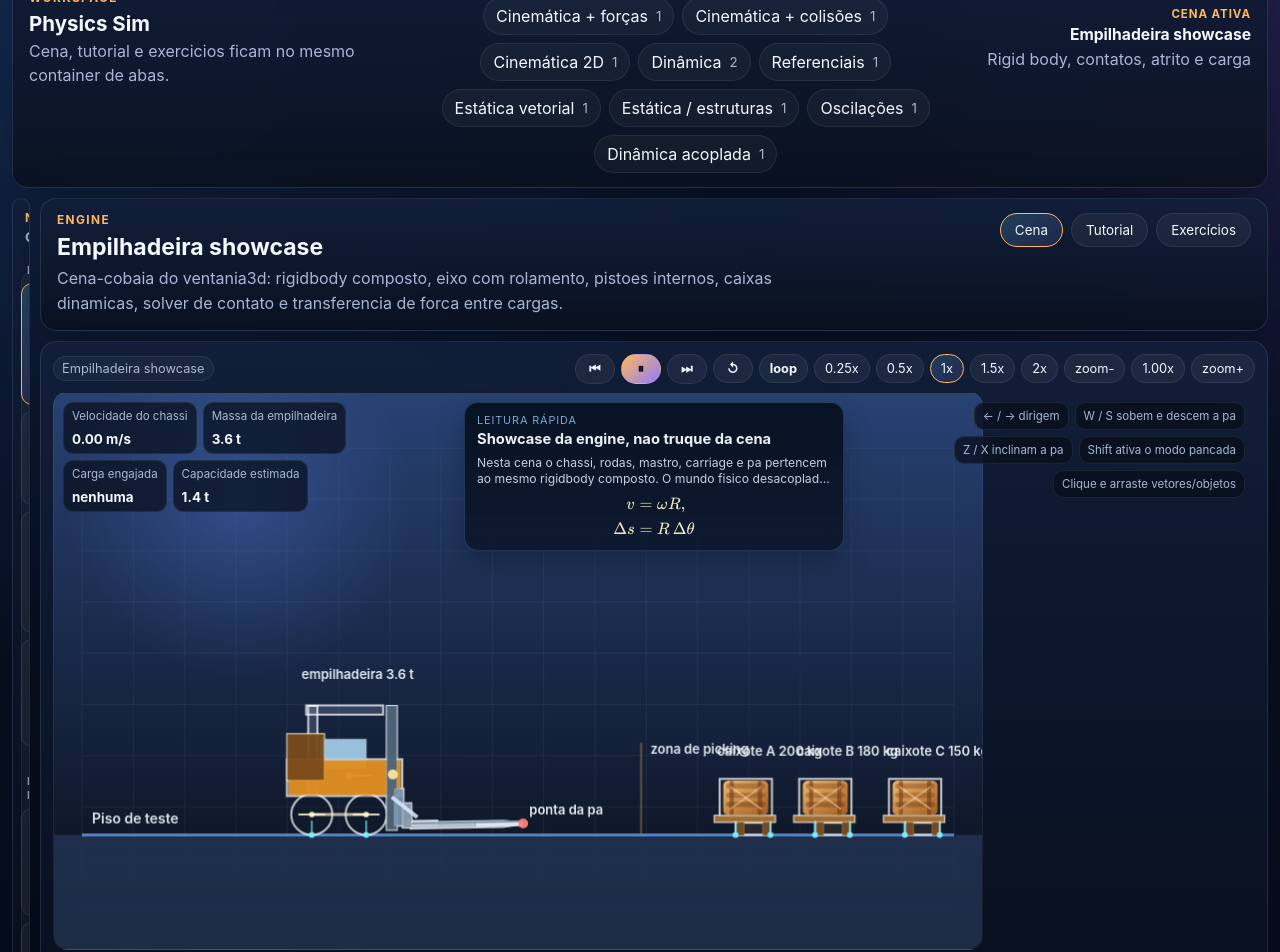
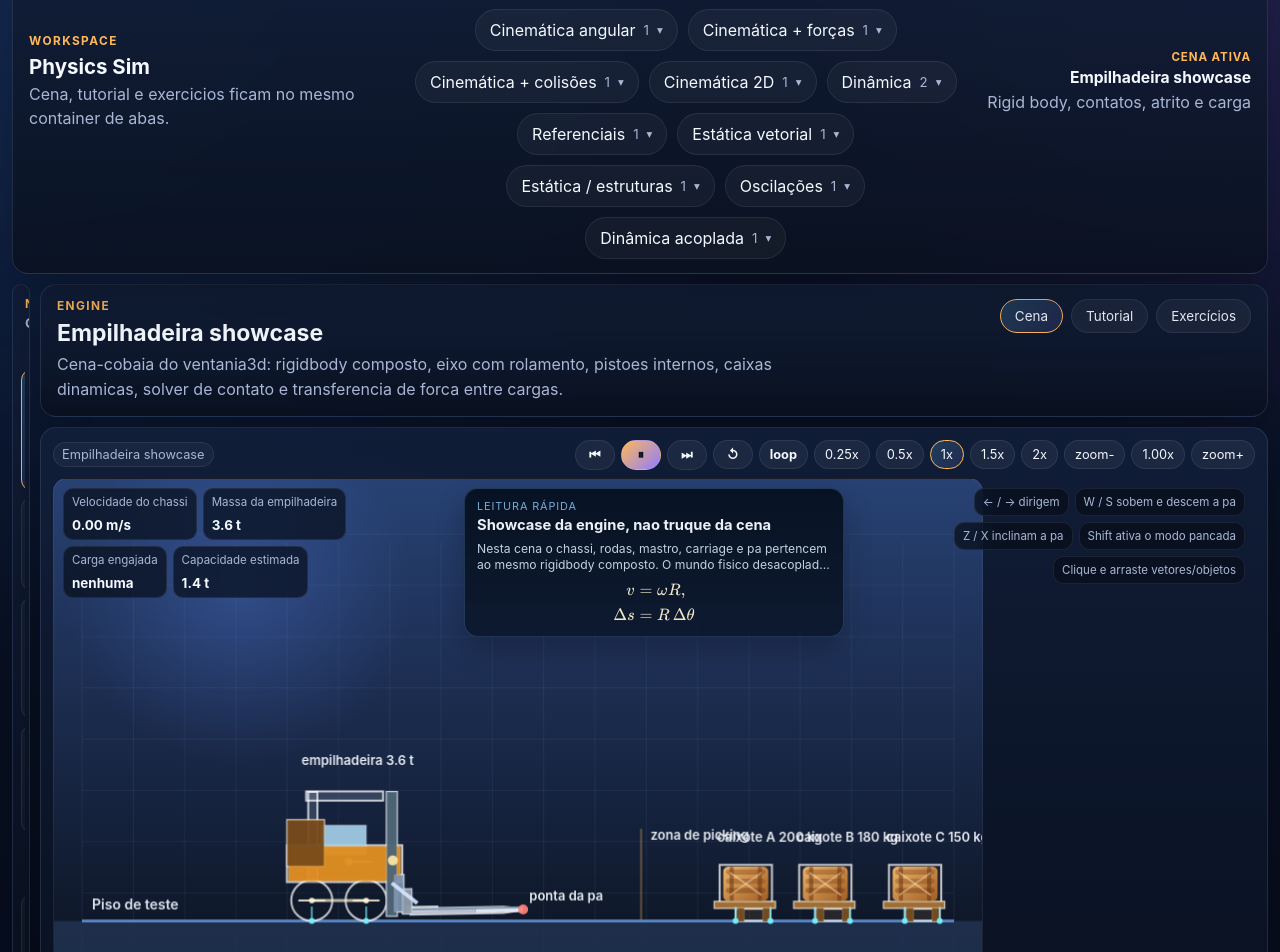
Before and after one commit to osdeving/phisics_sim, a React (Vite) app: page / in a window 1280 px wide. Shown: the part 120-1072 px from the top of the page. Built offline with nearby package versions, Linux system fonts and the light colour scheme.

Commit message:
Polish navbar and sidebar navigation

```diff
--- a/src/App.tsx
+++ b/src/App.tsx
@@ -134,7 +134,6 @@ export default function App() {
         <SceneTabs
           scenes={scenes}
           activeSceneId={activeScene.id}
-          activeScene={activeScene}
           onChange={setActiveSceneId}
         />
 
--- a/src/components/AppNavbar.tsx
+++ b/src/components/AppNavbar.tsx
@@ -1,3 +1,4 @@
+import { useMemo, useState } from "react";
 import { SceneDefinition } from "../physics/scenes/types";
 
 interface AppNavbarProps {
@@ -11,6 +12,9 @@ export function AppNavbar({
   activeScene,
   onChangeScene,
 }: AppNavbarProps) {
+  const [openCategory, setOpenCategory] = useState<string | null>(null);
+
+  const groupedScenes = useMemo(() => {
     const categoryMap = new Map<string, SceneDefinition[]>();
 
     scenes.forEach((scene) => {
@@ -23,6 +27,12 @@ export function AppNavbar({
       categoryMap.set(scene.category, [scene]);
     });
 
+    return Array.from(categoryMap.entries()).map(([category, categoryScenes]) => ({
+      category,
+      scenes: categoryScenes,
+    }));
+  }, [scenes]);
+
   return (
     <header className="app-navbar card">
       <div className="app-navbar__brand">
@@ -33,19 +43,61 @@ export function AppNavbar({
         </p>
       </div>
 
-      <nav className="app-navbar__categories" aria-label="Categorias de cenas">
-        {Array.from(categoryMap.entries()).map(([category, categoryScenes]) => {
+      <nav
+        className="app-navbar__menu"
+        aria-label="Categorias de cenas"
+        onMouseLeave={() => setOpenCategory(null)}
+      >
+        {groupedScenes.map(({ category, scenes: categoryScenes }) => {
           const isActive = activeScene.category === category;
+          const isOpen = openCategory === category;
+
           return (
+            <div
+              key={category}
+              className={`app-navbar__menu-item ${isActive ? "is-active" : ""} ${isOpen ? "is-open" : ""}`}
+              onMouseEnter={() => setOpenCategory(category)}
+            >
               <button
-              key={category}
                 type="button"
-              className={`app-navbar__category ${isActive ? "is-active" : ""}`}
-              onClick={() => onChangeScene(categoryScenes[0].id)}
+                className="app-navbar__menu-button"
+                aria-haspopup="menu"
+                aria-expanded={isOpen}
+                onClick={() =>
+                  setOpenCategory((current) =>
+                    current === category ? null : category,
+                  )
+                }
               >
                 <span>{category}</span>
                 <small>{categoryScenes.length}</small>
+                <span className="app-navbar__caret">▾</span>
               </button>
+
+              <div className="app-navbar__dropdown" role="menu">
+                {categoryScenes.map((scene) => (
+                  <button
+                    key={scene.id}
+                    type="button"
+                    role="menuitem"
+                    className={`app-navbar__scene-link ${scene.id === activeScene.id ? "is-active" : ""}`}
+                    onClick={() => {
+                      onChangeScene(scene.id);
+                      setOpenCategory(null);
+                    }}
+                  >
+                    <span
+                      className="app-navbar__scene-dot"
+                      style={{ ["--scene-accent" as string]: scene.accent }}
+                    />
+                    <span className="app-navbar__scene-copy">
+                      <span className="app-navbar__scene-title">{scene.title}</span>
+                      <span className="app-navbar__scene-subtitle">{scene.subtitle}</span>
+                    </span>
+                  </button>
+                ))}
+              </div>
+            </div>
           );
         })}
       </nav>
--- a/src/components/SceneTabs.tsx
+++ b/src/components/SceneTabs.tsx
@@ -4,7 +4,6 @@ import { SceneDefinition } from "../physics/scenes/types";
 interface SceneTabsProps {
   scenes: SceneDefinition[];
   activeSceneId: string;
-  activeScene: SceneDefinition;
   onChange: (sceneId: string) => void;
 }
 
@@ -29,7 +28,7 @@ function getSceneGlyph(scene: SceneDefinition) {
   return scene.navGlyph ?? buildSceneGlyph(scene.title);
 }
 
-export function SceneTabs({ scenes, activeSceneId, activeScene, onChange }: SceneTabsProps) {
+export function SceneTabs({ scenes, activeSceneId, onChange }: SceneTabsProps) {
   const [collapsed, setCollapsed] = useState(false);
   const [mobileOpen, setMobileOpen] = useState(false);
 
@@ -139,29 +138,6 @@ export function SceneTabs({ scenes, activeSceneId, activeScene, onChange }: Scen
           ))}
         </div>
 
-        {!collapsed && (
-          <section className="scene-menu__details">
-            <p className="eyebrow">Cena ativa</p>
-            <h3>{activeScene.title}</h3>
-            <p className="scene-menu__details-subtitle">{activeScene.subtitle}</p>
-            <p className="scene-menu__details-summary">{activeScene.summary}</p>
-
-            <div className="scene-menu__meta">
-              <span className="scene-menu__meta-chip">{activeScene.category}</span>
-              <span className="scene-menu__meta-chip">
-                {activeScene.controls.length} controle{activeScene.controls.length === 1 ? "" : "s"}
-              </span>
-            </div>
-
-            {!!activeScene.keyboardHints.length && (
-              <ul className="scene-menu__details-list">
-                {activeScene.keyboardHints.map((hint) => (
-                  <li key={hint}>{hint}</li>
-                ))}
-              </ul>
-            )}
-          </section>
-        )}
       </aside>
     </div>
   );
--- a/src/styles.css
+++ b/src/styles.css
@@ -57,6 +57,8 @@ input {
 }
 
 .app-navbar {
+  position: relative;
+  z-index: 20;
   margin-bottom: 10px;
   padding: 14px 16px;
   display: grid;
@@ -82,36 +84,138 @@ input {
   line-height: 1.45;
 }
 
-.app-navbar__categories {
+.app-navbar__menu {
+  min-width: 0;
   display: flex;
   flex-wrap: wrap;
-  gap: 8px;
+  gap: 10px;
   justify-content: center;
+  align-items: flex-start;
 }
 
-.app-navbar__category {
+.app-navbar__menu-item {
+  position: relative;
+}
+
+.app-navbar__menu-button {
   border: 1px solid rgba(255, 255, 255, 0.08);
   background: rgba(255, 255, 255, 0.04);
   color: var(--text-main);
   border-radius: 999px;
-  padding: 8px 12px;
+  padding: 10px 14px;
   cursor: pointer;
   display: inline-flex;
   align-items: center;
   gap: 8px;
+  transition:
+    transform 180ms ease,
+    border-color 180ms ease,
+    background 180ms ease;
 }
 
-.app-navbar__category small {
+.app-navbar__menu-button small {
   color: var(--text-soft);
 }
 
-.app-navbar__category.is-active {
+.app-navbar__menu-item:hover .app-navbar__menu-button,
+.app-navbar__menu-item.is-open .app-navbar__menu-button,
+.app-navbar__menu-item.is-active .app-navbar__menu-button {
   border-color: var(--scene-accent);
   background: linear-gradient(
     135deg,
     rgba(103, 218, 255, 0.18),
     rgba(143, 125, 255, 0.14)
   );
+  transform: translateY(-1px);
+}
+
+.app-navbar__caret {
+  font-size: 0.72rem;
+  color: var(--text-soft);
+}
+
+.app-navbar__dropdown {
+  position: absolute;
+  top: calc(100% + 8px);
+  left: 0;
+  min-width: 320px;
+  max-width: min(420px, 70vw);
+  padding: 10px;
+  border-radius: 16px;
+  border: 1px solid rgba(160, 193, 255, 0.14);
+  background: linear-gradient(
+    180deg,
+    rgba(14, 26, 49, 0.98),
+    rgba(7, 14, 28, 0.96)
+  );
+  box-shadow: 0 24px 52px rgba(0, 0, 0, 0.34);
+  display: grid;
+  gap: 8px;
+  opacity: 0;
+  visibility: hidden;
+  pointer-events: none;
+  transform: translateY(8px);
+  transition:
+    opacity 160ms ease,
+    transform 160ms ease,
+    visibility 160ms ease;
+}
+
+.app-navbar__menu-item:hover .app-navbar__dropdown,
+.app-navbar__menu-item:focus-within .app-navbar__dropdown,
+.app-navbar__menu-item.is-open .app-navbar__dropdown {
+  opacity: 1;
+  visibility: visible;
+  pointer-events: auto;
+  transform: translateY(0);
+}
+
+.app-navbar__scene-link {
+  width: 100%;
+  padding: 10px 12px;
+  border-radius: 12px;
+  border: 1px solid rgba(255, 255, 255, 0.06);
+  background: rgba(255, 255, 255, 0.03);
+  color: var(--text-main);
+  cursor: pointer;
+  display: flex;
+  align-items: flex-start;
+  gap: 10px;
+  text-align: left;
+}
+
+.app-navbar__scene-link:hover,
+.app-navbar__scene-link.is-active {
+  border-color: rgba(125, 223, 255, 0.32);
+  background: rgba(103, 218, 255, 0.12);
+}
+
+.app-navbar__scene-dot {
+  width: 10px;
+  height: 10px;
+  border-radius: 999px;
+  margin-top: 6px;
+  background: var(--scene-accent);
+  box-shadow: 0 0 0 4px color-mix(in srgb, var(--scene-accent) 18%, transparent);
+  flex: 0 0 auto;
+}
+
+.app-navbar__scene-copy {
+  min-width: 0;
+  display: flex;
+  flex-direction: column;
+  gap: 3px;
+}
+
+.app-navbar__scene-title {
+  font-weight: 700;
+  font-size: 0.88rem;
+}
+
+.app-navbar__scene-subtitle {
+  font-size: 0.75rem;
+  color: var(--text-soft);
+  line-height: 1.4;
 }
 
 .app-navbar__status {
@@ -193,10 +297,10 @@ input {
 
 .scene-menu__panel {
   width: 290px;
-  max-height: calc(100vh - 20px);
+  height: calc(100vh - 20px);
   position: sticky;
   top: 10px;
-  overflow: auto;
+  overflow: hidden;
   border: 1px solid var(--border);
   border-radius: 14px;
   background: linear-gradient(
@@ -259,6 +363,8 @@ input {
   flex-direction: column;
   gap: 6px;
   min-height: 0;
+  overflow: auto;
+  padding-right: 4px;
 }
 
 .scene-menu__group {
@@ -374,59 +480,6 @@ input {
 .scene-menu__panel.is-collapsed .scene-menu__group + .scene-menu__group {
   margin-top: 6px;
   padding-top: 6px;
-}
-
-.scene-menu__details {
-  margin-top: auto;
-  padding: 12px;
-  border-radius: 12px;
-  background: rgba(255, 255, 255, 0.04);
-  border: 1px solid rgba(255, 255, 255, 0.06);
-}
-
-.scene-menu__details h3 {
-  margin: 8px 0 4px;
-  font-size: 1rem;
-}
-
-.scene-menu__details-subtitle,
-.scene-menu__details-summary {
-  margin: 0;
-  color: var(--text-soft);
-  line-height: 1.5;
-}
-
-.scene-menu__details-summary {
-  margin-top: 8px;
-  font-size: 0.88rem;
-}
-
-.scene-menu__meta {
-  display: flex;
-  flex-wrap: wrap;
-  gap: 6px;
-  margin-top: 10px;
-}
-
-.scene-menu__meta-chip {
-  display: inline-flex;
-  align-items: center;
-  padding: 6px 10px;
-  border-radius: 999px;
-  background: rgba(255, 255, 255, 0.05);
-  border: 1px solid rgba(255, 255, 255, 0.08);
-  color: var(--text-soft);
-  font-size: 0.75rem;
-}
-
-.scene-menu__details-list {
-  margin: 12px 0 0;
-  padding-left: 18px;
-  color: var(--text-soft);
-  display: flex;
-  flex-direction: column;
-  gap: 6px;
-  font-size: 0.84rem;
 }
 
 .workspace-grid {
@@ -1198,10 +1251,17 @@ input {
     grid-template-columns: 1fr;
   }
 
-  .app-navbar__categories,
+  .app-navbar__menu,
   .app-navbar__status {
     justify-content: flex-start;
     text-align: left;
+  }
+
+  .app-navbar__dropdown {
+    position: static;
+    min-width: 0;
+    max-width: none;
+    margin-top: 8px;
   }
 
   .app-layout {
```
Lines whose indentation alone changed are shown as unchanged.
